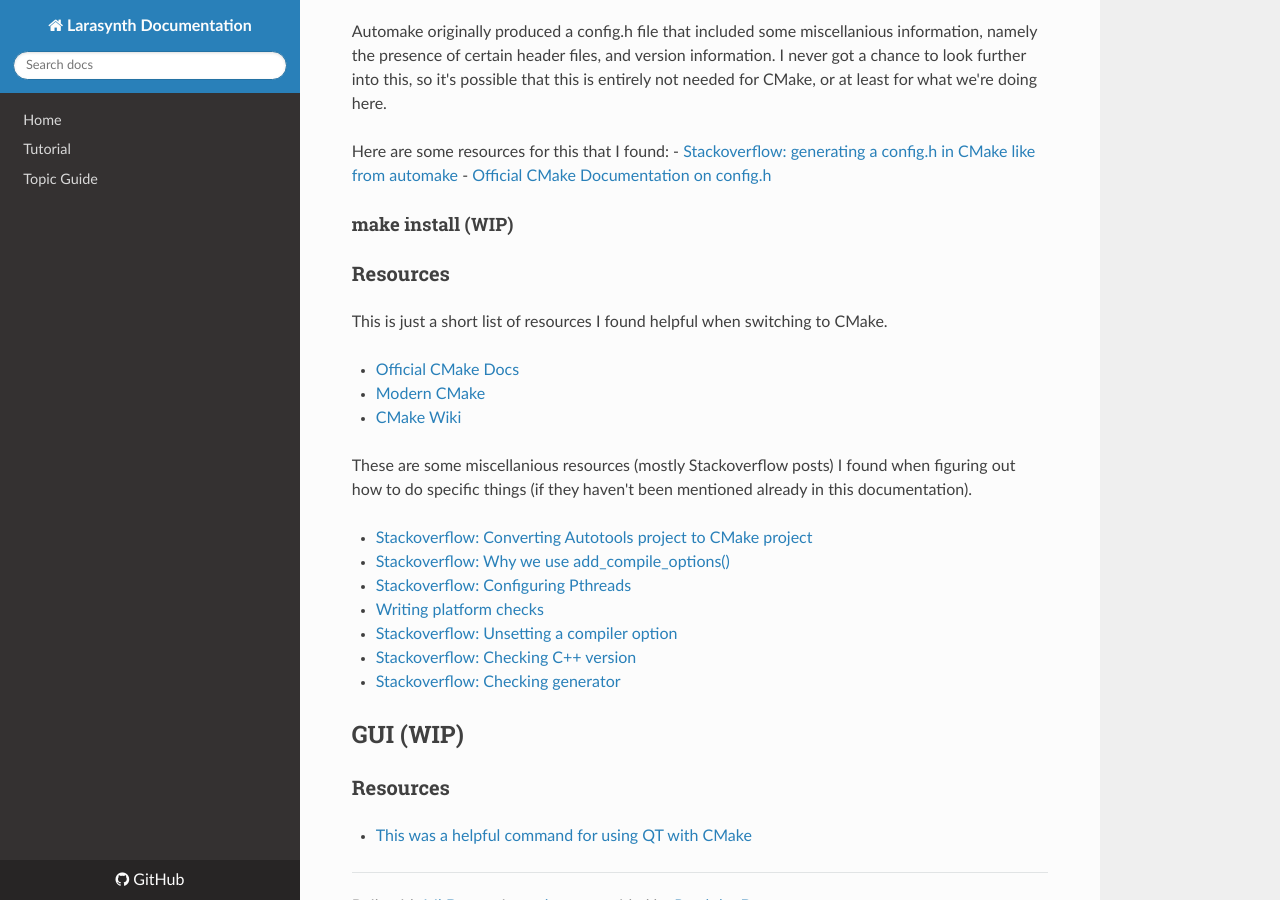
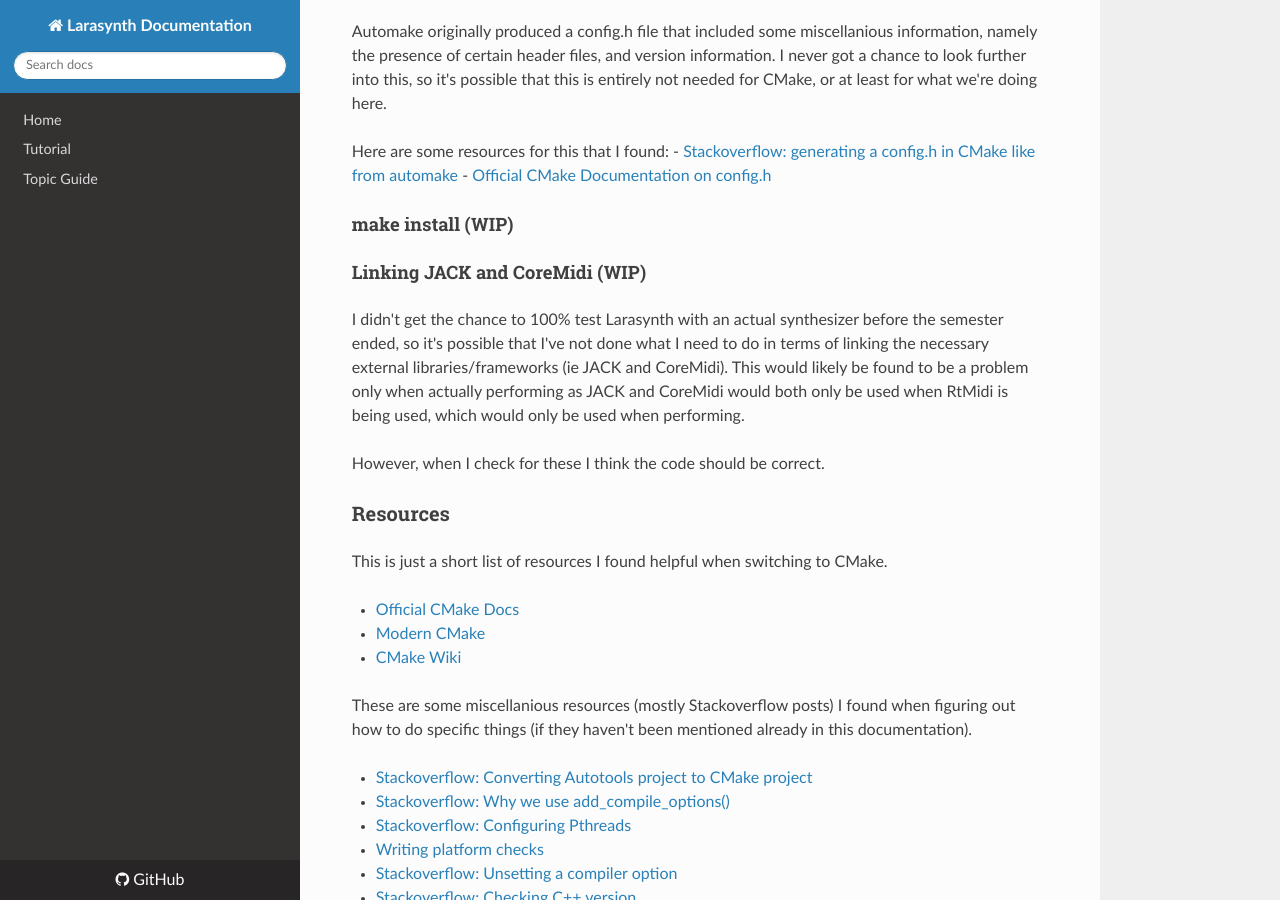
Before and after one commit to sommern/larasynth, an MkDocs documentation site: the page built from docs/futuredevs.md, in a window 1280 px wide and 900 px high, scrolled down 1842 px. Built offline with MkDocs 1.6.1, drawn with Linux system fonts in a browser that asks for light colours; nearby versions of some CDN libraries.

```diff
--- a/CMakeLists.txt
+++ b/CMakeLists.txt
@@ -2,6 +2,8 @@ cmake_minimum_required(VERSION 3.19 FATAL_ERROR)
 project(larasynth
     LANGUAGES CXX # use C++
 )
+
+set(CMAKE_BUILD_TYPE "Release")
 
 # remove the RTC1 flag if using MSVC
 if(CMAKE_GENERATOR MATCHES "Visual Studio")
--- a/docs/futuredevs.md
+++ b/docs/futuredevs.md
@@ -59,7 +59,11 @@ Here are some resources for this that I found:
 
 #### make install (WIP)
 
+#### Linking JACK and CoreMidi (WIP)
 
+I didn't get the chance to 100% test Larasynth with an actual synthesizer before the semester ended, so it's possible that I've not done what I need to do in terms of linking the necessary external libraries/frameworks (ie JACK and CoreMidi). This would likely be found to be a problem only when actually performing as JACK and CoreMidi would both only be used when RtMidi is being used, which would only be used when performing.
+
+However, when I check for these I think the code should be correct.
 
 ### Resources
 
```
Also changed, not shown: docs/index.md (+1 -1 lines), 1 other file.
